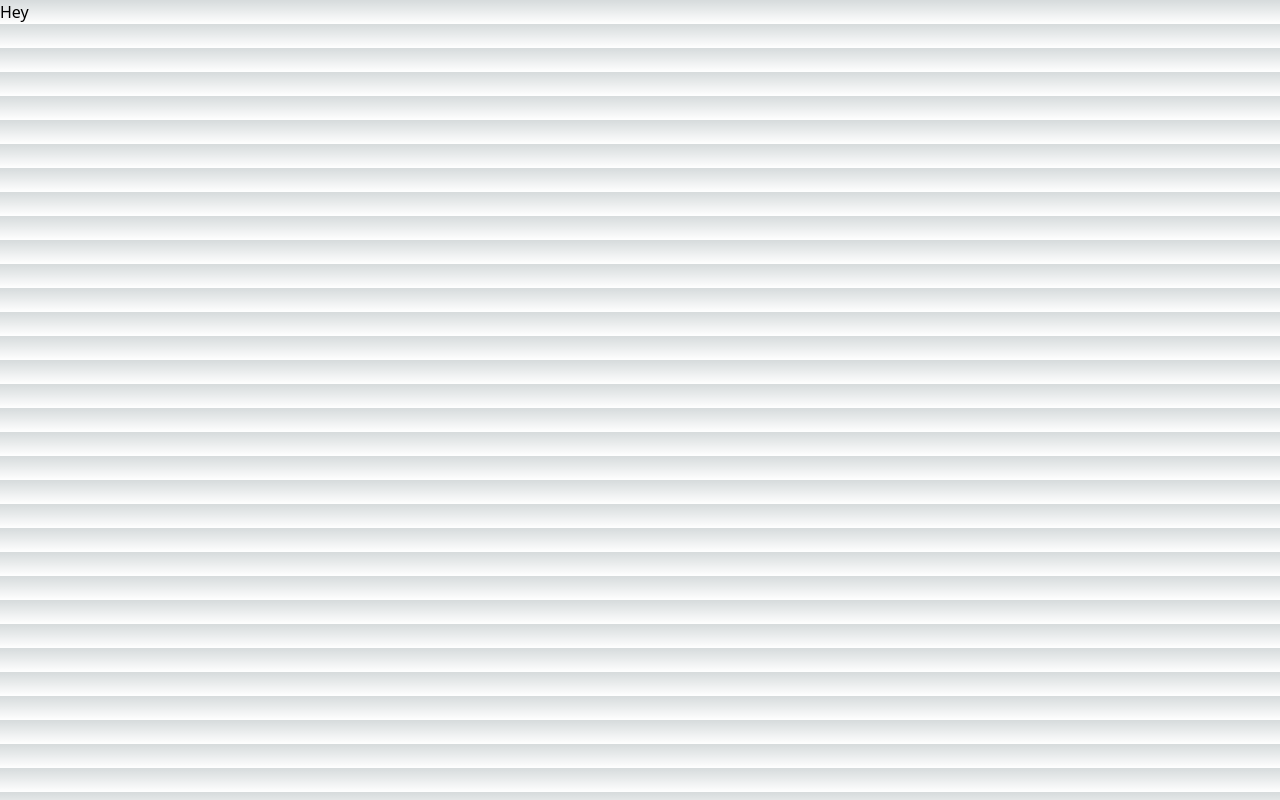
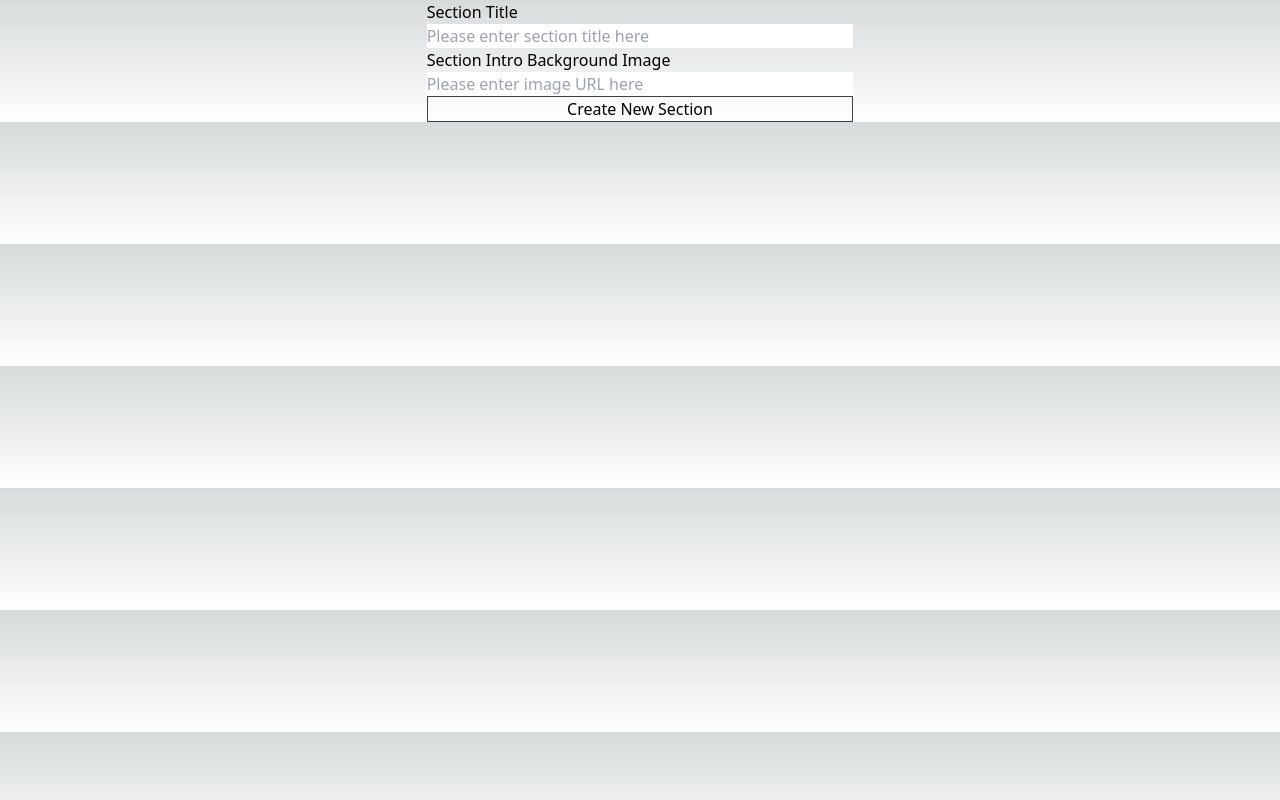
Before and after one commit to Liukaku/quizAppReact, a Next.js app: page /setup in a window 1280 px wide. Built offline with nearby package versions, Linux system fonts and the light colour scheme.

Commit message:
added preview of each section

```diff
--- a/src/pages/setup/index.tsx
+++ b/src/pages/setup/index.tsx
@@ -1,7 +1,96 @@
-import React from "react";
+import React, { useState } from "react";
 
-function index() {
-  return <div>Hey</div>;
+type Sections = Record<string, SectionVal>;
+type SectionVal = {
+  name: string;
+  background: string;
+};
+
+function QuizSetup() {
+  const [sections, updateSections] = useState<Sections>({});
+  const [sectionTitle, updateTitle] = useState("");
+  const [sectionUrl, updateUrl] = useState("");
+
+  const submitNewSection = (e: React.FormEvent<HTMLFormElement>) => {
+    e.preventDefault();
+    const currentSections = sections;
+    console.log(Object.keys(currentSections).length.toString());
+    currentSections[Object.keys(currentSections).length.toString()] = {
+      name: sectionTitle,
+      background: sectionUrl,
+    };
+
+    updateSections(currentSections);
+    updateTitle("");
+    updateUrl("");
+  };
+
+  return (
+    <div>
+      <div className="w-8/12 mx-auto">
+        <form
+          className="w-1/2 mx-auto flex flex-wrap"
+          onSubmit={(e) => {
+            submitNewSection(e);
+          }}
+        >
+          <label className="w-full" htmlFor="sectionTitle">
+            Section Title
+          </label>
+          <input
+            className="w-full"
+            id="sectionTitle"
+            type={"text"}
+            placeholder="Please enter section title here"
+            required={true}
+            value={sectionTitle}
+            onChange={(e) => {
+              updateTitle(e.target.value);
+            }}
+          />
+          <label className="w-full" htmlFor="sectionUrl">
+            Section Intro Background Image
+          </label>
+          <input
+            className="w-full"
+            id="sectionUrl"
+            type={"text"}
+            placeholder="Please enter image URL here"
+            required={true}
+            value={sectionUrl}
+            onChange={(e) => {
+              updateUrl(e.target.value);
+            }}
+          />
+
+          <button type="submit" className="w-full border border-zinc-700">
+            Create New Section
+          </button>
+        </form>
+      </div>
+      <div>
+        {Object.values(sections).length > 0 &&
+          Object.values(sections).map((sec: SectionVal) => {
+            return (
+              <div
+                className="w-3/12 mx-auto my-5 aspect-video flex justify-center items-center rounded-sm"
+                style={{
+                  background: `url(${sec.background})`,
+                  backgroundSize: "cover",
+                  backgroundPosition: "center",
+                }}
+              >
+                <h1 className=" text-xl border-2 px-5 py-2 backdrop-blur-sm cursor-pointer hover:px-6 hover:py-3 hover:text-2xl ease-in-out duration-500 bg-opacity-30 bg-zinc-700">
+                  Update section
+                  <br />
+                  {sec.name}
+                </h1>
+              </div>
+            );
+          })}
+      </div>
+    </div>
+  );
 }
 
-export default index;
+export default QuizSetup;
```
